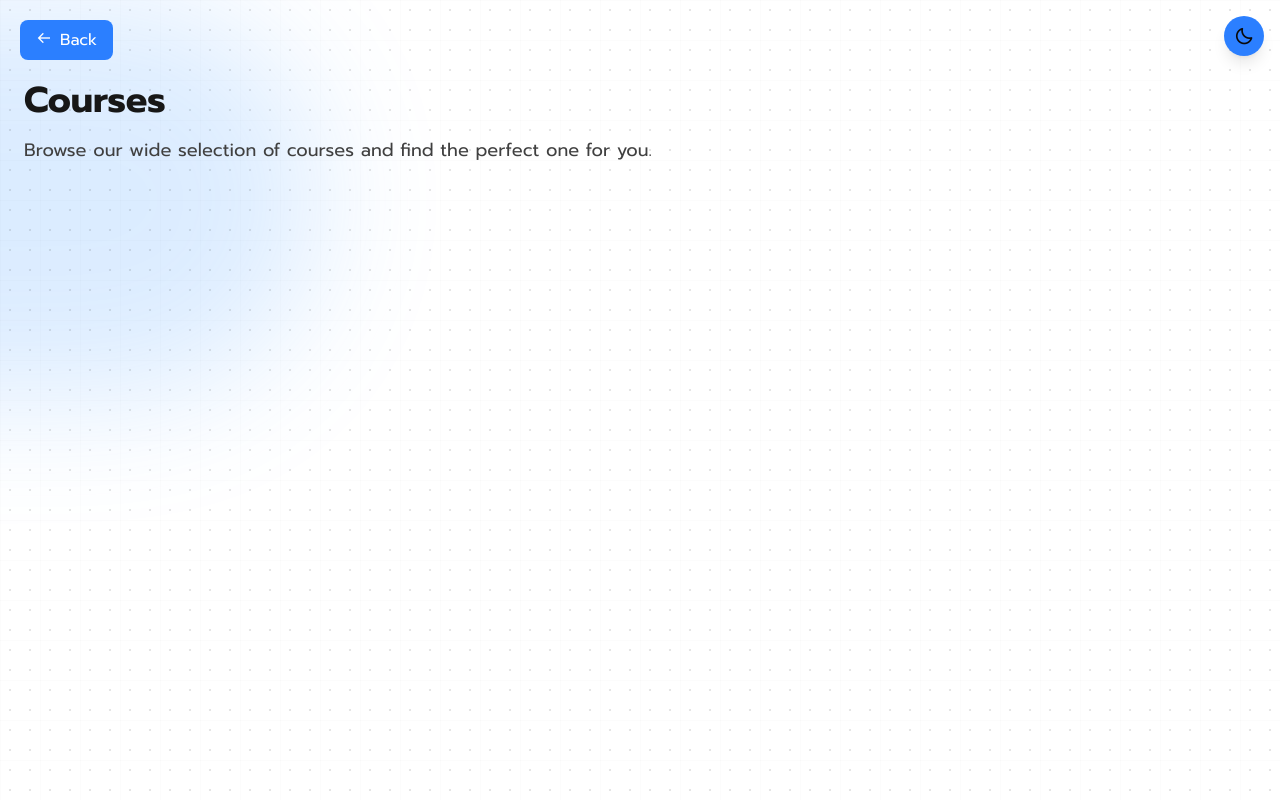
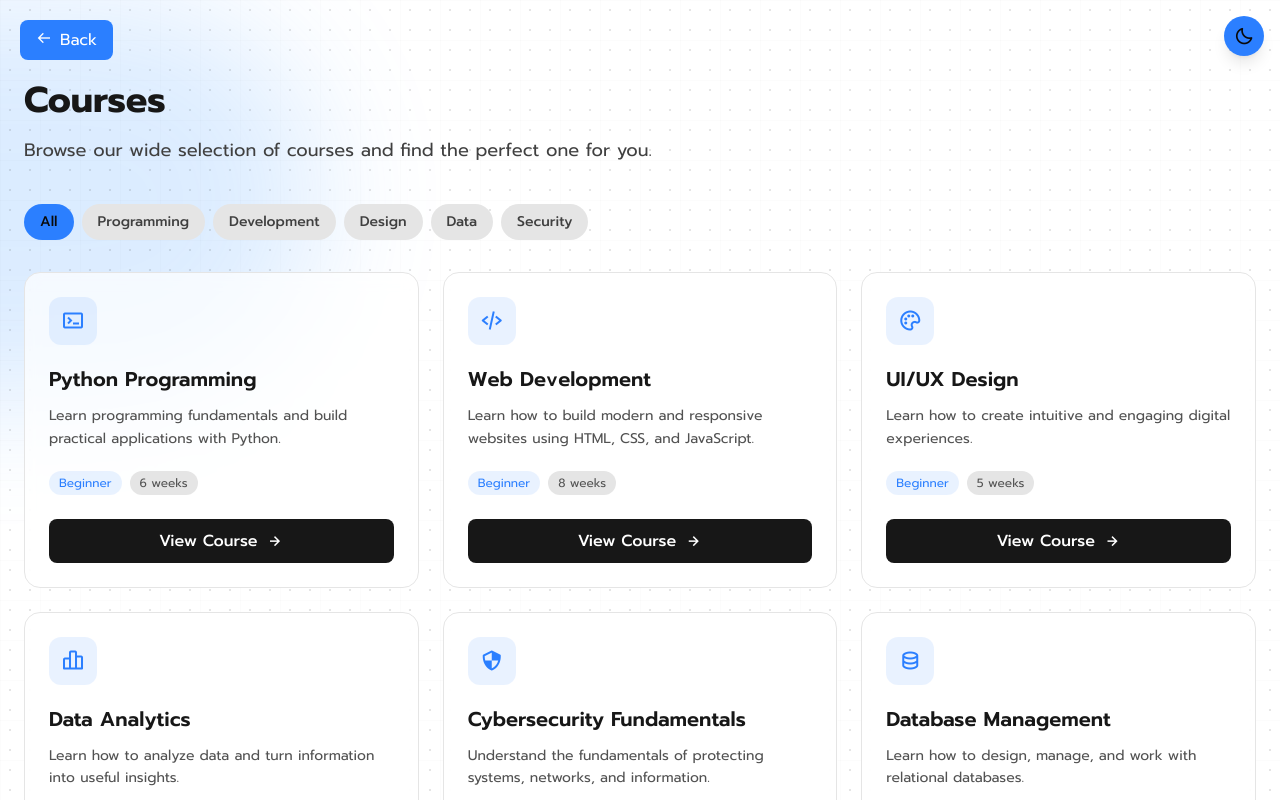
Before and after one commit to gelamrie/learning-website, a React (Vite) app: page /courses in a window 1280 px wide. Shown: the top 800 px of the page. Built offline with nearby package versions, Linux system fonts and the light colour scheme.

Commit message:
added the info for the courses available

```diff
--- a/src/pages/Courses.jsx
+++ b/src/pages/Courses.jsx
@@ -1,10 +1,81 @@
-import React from 'react'
+import React, { useState } from 'react'
 
 const Courses = () => {
 
+    const [selectedCategory, setSelectedCategory] = useState('All')
+
+    const categories = [
+        'All',
+        'Programming',
+        'Development',
+        'Design',
+        'Data',
+        'Security'
+    ]
+
+    const courses = [
+        {
+            title: 'Python Programming',
+            description: 'Learn programming fundamentals and build practical applications with Python.',
+            category: 'Programming',
+            level: 'Beginner',
+            duration: '6 weeks',
+            icon: 'bx-terminal'
+        },
+        {
+            title: 'Web Development',
+            description: 'Learn how to build modern and responsive websites using HTML, CSS, and JavaScript.',
+            category: 'Development',
+            level: 'Beginner',
+            duration: '8 weeks',
+            icon: 'bx-code-alt'
+        },
+        {
+            title: 'UI/UX Design',
+            description: 'Learn how to create intuitive and engaging digital experiences.',
+            category: 'Design',
+            level: 'Beginner',
+            duration: '5 weeks',
+            icon: 'bx-palette'
+        },
+        {
+            title: 'Data Analytics',
+            description: 'Learn how to analyze data and turn information into useful insights.',
+            category: 'Data',
+            level: 'Intermediate',
+            duration: '8 weeks',
+            icon: 'bx-bar-chart-alt-2'
+        },
+        {
+            title: 'Cybersecurity Fundamentals',
+            description: 'Understand the fundamentals of protecting systems, networks, and information.',
+            category: 'Security',
+            level: 'Intermediate',
+            duration: '7 weeks',
+            icon: 'bx-shield-quarter'
+        },
+        {
+            title: 'Database Management',
+            description: 'Learn how to design, manage, and work with relational databases.',
+            category: 'Development',
+            level: 'Intermediate',
+            duration: '6 weeks',
+            icon: 'bx-data'
+        }
+    ]
+
+    const filteredCourses =
+        selectedCategory === 'All'
+            ? courses
+            : courses.filter(
+                (course) => course.category === selectedCategory
+            )
+
     return (
+
         <div className="container mx-auto px-6 py-20">
 
+            {/*ORIGINAL HEADER*/}
             <h1 className="text-4xl font-bold text-neutral-900 dark:text-white">
                 Courses
             </h1>
@@ -13,6 +84,132 @@ const Courses = () => {
                 Browse our wide selection of courses and find the perfect one for you.
             </p>
 
+
+            {/* CATEGORY FILTERS */}
+            <div className="flex flex-wrap gap-2 mt-10">
+
+                {categories.map((category) => (
+
+                    <button
+                        key={category}
+                        onClick={() => setSelectedCategory(category)}
+                        className={`
+                            px-4 py-2 rounded-full text-sm font-medium
+                            transition-colors
+                            ${
+                                selectedCategory === category
+                                    ? 'bg-blue-500 text-neutral-950'
+                                    : 'bg-neutral-200 dark:bg-neutral-800 text-neutral-700 dark:text-neutral-300 hover:bg-neutral-300 dark:hover:bg-neutral-700'
+                            }
+                        `}
+                    >
+                        {category}
+                    </button>
+
+                ))}
+
+            </div>
+
+
+            {/* COURSE CARDS */}
+            <div className="grid grid-cols-1 md:grid-cols-2 lg:grid-cols-3 gap-6 mt-8">
+
+                {filteredCourses.map((course) => (
+
+                    <div
+                        key={course.title}
+                        className="
+                            group
+                            rounded-2xl
+                            border border-neutral-200 dark:border-neutral-800
+                            bg-white/70 dark:bg-neutral-900/70
+                            backdrop-blur-sm
+                            p-6
+                            hover:-translate-y-1
+                            hover:border-blue-400
+                            transition-all duration-300
+                        "
+                    >
+
+                        {/* ICON */}
+                        <div className="
+                            w-12 h-12
+                            rounded-xl
+                            bg-blue-500/10
+                            flex items-center justify-center
+                            mb-5
+                        ">
+                            <i
+                                className={`bx ${course.icon} text-2xl text-blue-500`}
+                            ></i>
+                        </div>
+
+
+                        {/* TITLE */}
+                        <h2 className="text-xl font-semibold text-neutral-900 dark:text-white">
+                            {course.title}
+                        </h2>
+
+
+                        {/* DESCRIPTION */}
+                        <p className="mt-3 text-sm leading-relaxed text-neutral-600 dark:text-neutral-300">
+                            {course.description}
+                        </p>
+
+
+                        {/* DETAILS */}
+                        <div className="flex flex-wrap gap-2 mt-5">
+
+                            <span className="
+                                px-2.5 py-1
+                                rounded-full
+                                bg-blue-500/10
+                                text-blue-500
+                                text-xs
+                            ">
+                                {course.level}
+                            </span>
+
+                            <span className="
+                                px-2.5 py-1
+                                rounded-full
+                                bg-neutral-200 dark:bg-neutral-800
+                                text-neutral-600 dark:text-neutral-300
+                                text-xs
+                            ">
+                                {course.duration}
+                            </span>
+
+                        </div>
+
+
+                        {/* VIEW COURSE */}
+                        <button
+                            className="
+                                w-full
+                                mt-6
+                                py-2.5
+                                rounded-lg
+                                bg-neutral-900 dark:bg-blue-500
+                                text-white dark:text-neutral-950
+                                font-medium
+                                hover:bg-neutral-800
+                                dark:hover:bg-blue-600
+                                transition-colors
+                                flex items-center justify-center gap-2
+                            "
+                        >
+                            View Course
+
+                            <i className="bx bx-right-arrow-alt text-lg"></i>
+                        </button>
+
+                    </div>
+
+                ))}
+
+            </div>
+
         </div>
     )
 }
```
Lines whose indentation alone changed are shown as unchanged.
